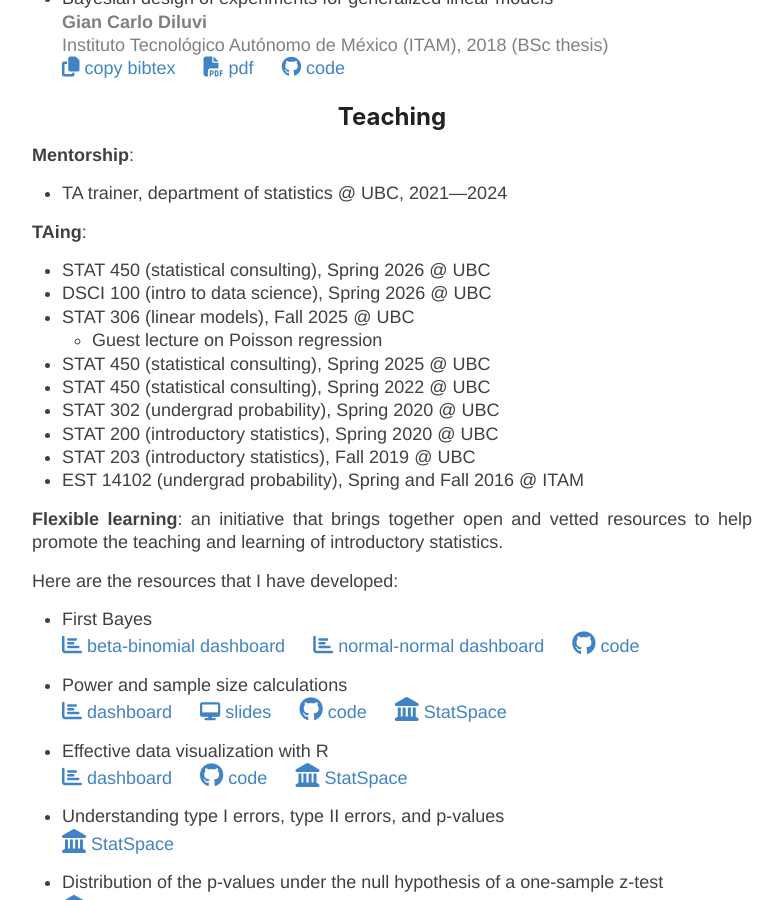
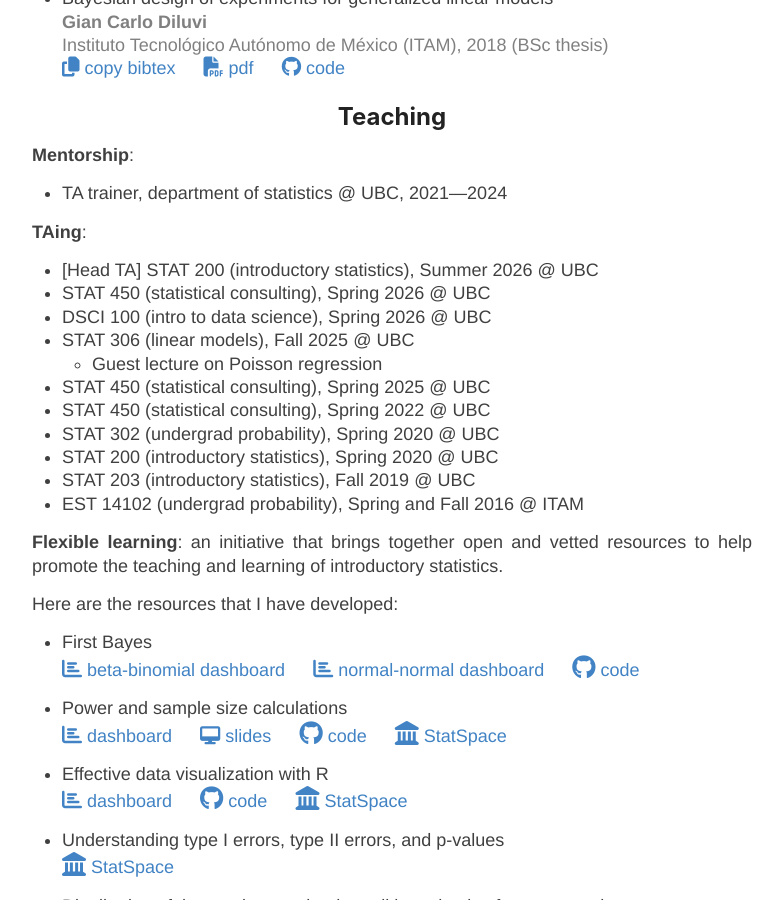
Before and after one commit to giankdiluvi/giankdiluvi.github.io, a Jekyll site: the page built from index.md, in a window 1280 px wide and 900 px high, scrolled down 1681 px. Shown: the whole window, without its empty margins (248-1031 px from the left). Built offline with Jekyll 4.4.1, drawn with Linux system fonts in a browser that asks for light colours; nearby versions of some CDN libraries; our own code applies the rules of GitHub Pages for plain Markdown files.

Commit message:
update TAs

```diff
--- a/index.md
+++ b/index.md
@@ -251,6 +251,7 @@ teach Bayesian inference has been accepted at [ICOTS](https://icots.info/11/)!
 - TA trainer, department of statistics @ UBC, 2021&mdash;2024
 
 **TAing**:
+- [Head TA] STAT 200 (introductory statistics), Summer 2026 @ UBC
 - STAT 450 (statistical consulting), Spring 2026 @ UBC
 - DSCI 100 (intro to data science), Spring 2026 @ UBC
 - STAT 306 (linear models), Fall 2025 @ UBC
```
Also changed, not shown: Gemfile.lock.
